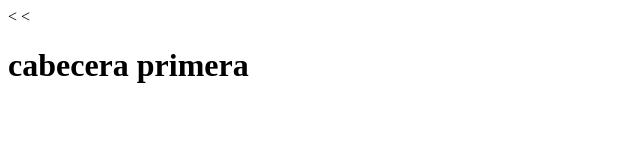
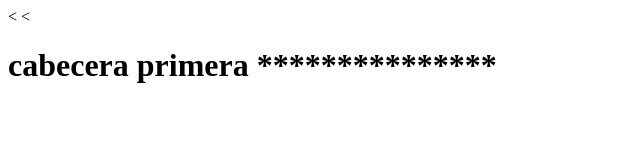
Before and after one commit to callejamatea/bootstap, a plain HTML site: page index.html in a window 1280 px wide. Shown: the whole page, without its empty margins (0-640 px from the left). Drawn offline with Linux system fonts and the light colour scheme.

Commit message:
Update index.html

```diff
--- a/index.html
+++ b/index.html
@@ -7,6 +7,6 @@
     <title></title>
   </head>
   <body>
-    <<h1>cabecera primera</h1>
+    <<h1>cabecera primera ***************</h1>
   </body>
 </html>
```
